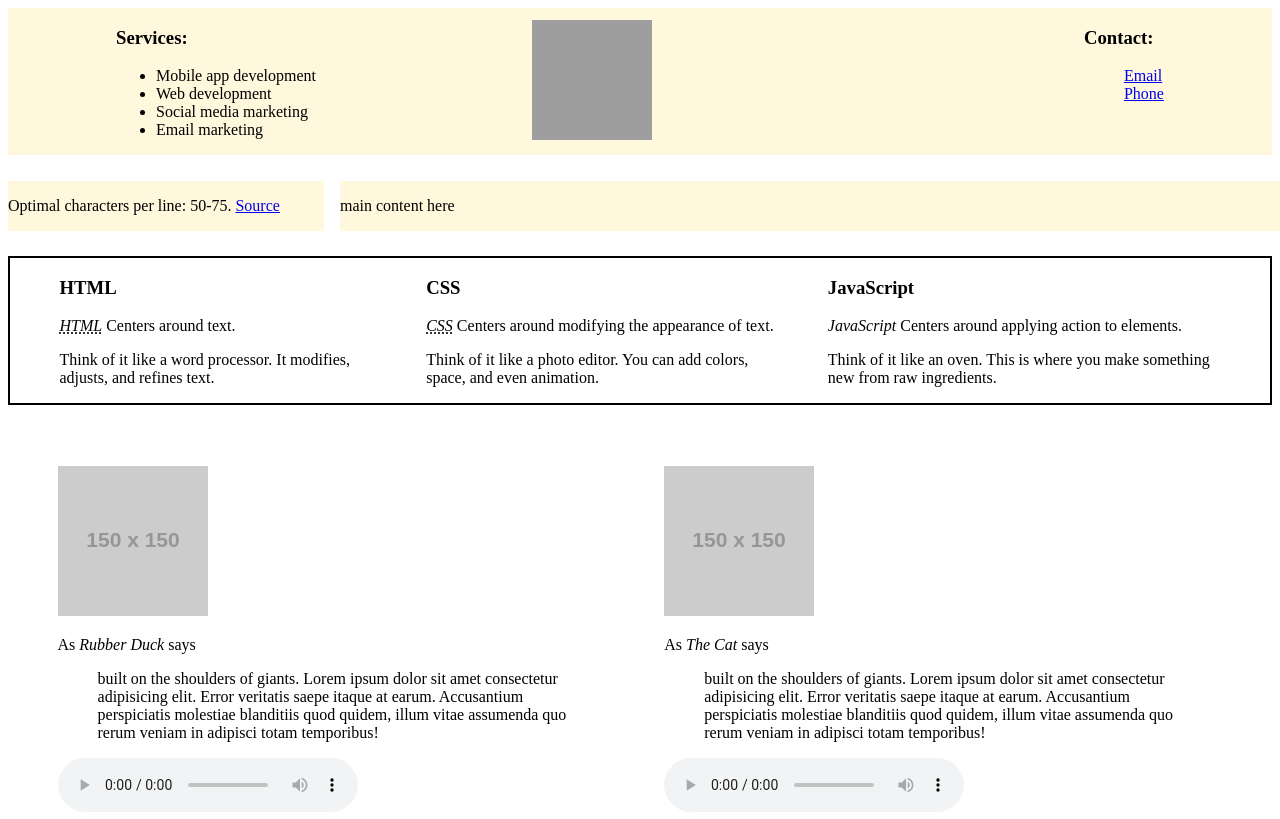
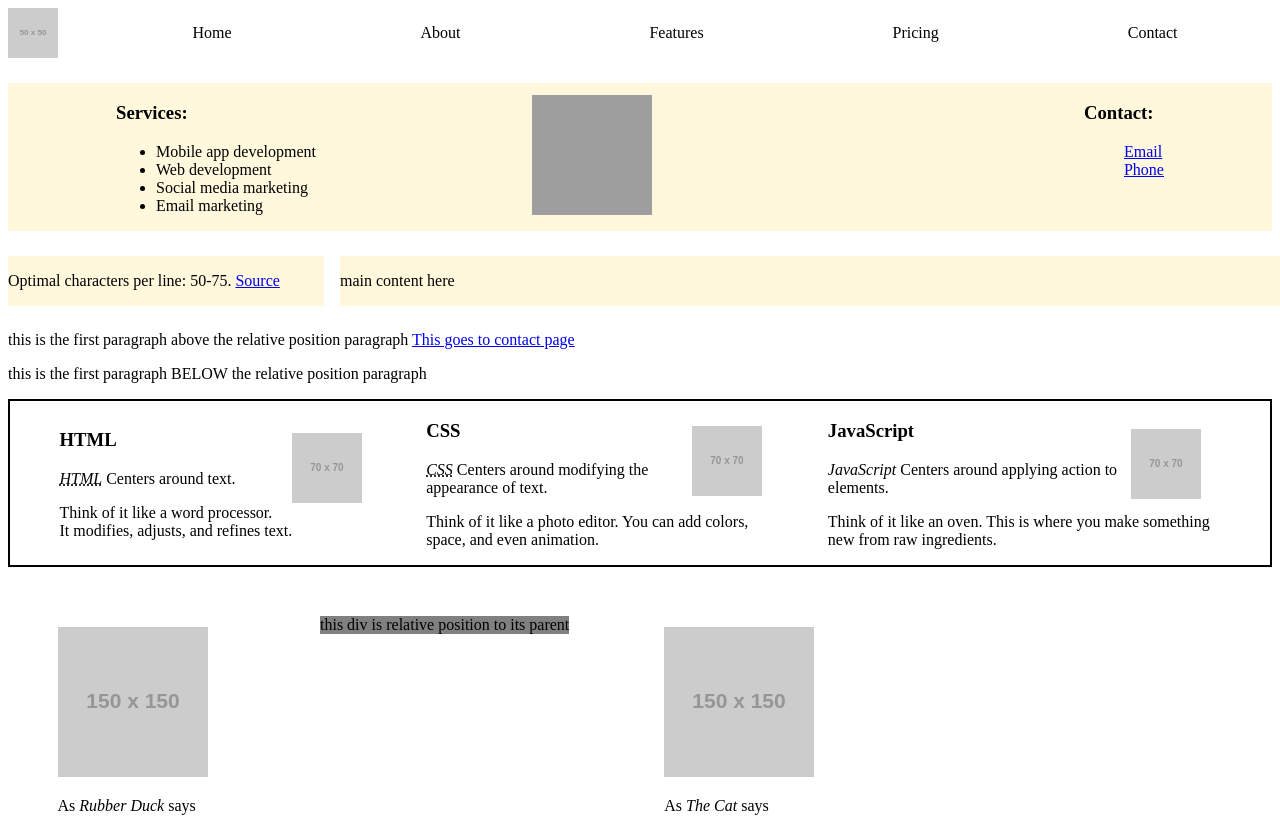
Before and after one commit to dominick-designs/demo-static-html-css, a website: page index.html in a window 1280 px wide. Shown: the top 819 px of the page. Drawn offline with Linux system fonts and the light colour scheme; grey boxes are pictures that could not be loaded; placeholder pictures from the web are drawn by us.

Commit message:
forked other project to develop mockup layout this is forked from project with original layout. I will delete a lot of code and develop according to a mockup that I created on marvelapp.com

```diff
--- /dev/null
+++ b/colorstyles.css
@@ -0,0 +1,19 @@
+.flex-header {
+	background-color: cornsilk;
+}
+
+.container-footer {
+	background-color: cornsilk;
+}
+/* begin grid elements */
+.header {
+	background-color: cornsilk;
+}
+.left-sidebar {
+	background-color: cornsilk;
+}
+.middle-main-content {
+	background-color: cornsilk;
+}
+
+/* end grid elements */
--- /dev/null
+++ b/contact/contactstyles.css
@@ -0,0 +1,6 @@
+p.pospra {
+	position: relative;
+	top: 10%;
+	bottom: 15px;
+	left: 25%;
+}
--- a/index.html
+++ b/index.html
@@ -12,6 +12,20 @@
 	</head>
 	<body>
 		<header class="container">
+			<nav class="navgrid">
+				<img
+					src="https://via.placeholder.com/50x50.png"
+					alt=""
+					class="small-logo"
+				/>
+				<ul class="navigflex">
+					<li><a href="Home"></a>Home</li>
+					<li><a href="Home"></a>About</li>
+					<li><a href="Home"></a>Features</li>
+					<li><a href="Home"></a>Pricing</li>
+					<li><a href="Home"></a>Contact</li>
+				</ul>
+			</nav>
 			<div class="flex-header">
 				<div id="align-left">
 					<h3>Services:</h3>
@@ -48,9 +62,7 @@
 					<h3>Contact:</h3>
 					<ul class="list-without-bullet">
 						<li>
-							<a href="mailto:dominick@dominickdesigns.space123"
-								>Email</a
-							>
+							<a href="mailto:dominick@dominickdesigns.sap">Email</a>
 						</li>
 						<li><a href="tel:+808-123-333">Phone</a></li>
 					</ul>
@@ -74,11 +86,34 @@
 			</article>
 		</main>
 
+		<div>
+			<p>
+				this is the first paragraph above the relative position
+				paragraph
+				<a href="/contact/contactindex.html"
+					>This goes to contact page</a
+				>
+			</p>
+			<p class="postionabs">
+				this div is relative position to its parent
+			</p>
+			<p>
+				this is the first paragraph BELOW the relative position
+				paragraph
+			</p>
+		</div>
+
 		<section class="section-flex">
 			<article>
+				<img
+					src="https://via.placeholder.com/70x70.png"
+					alt="aou"
+					class="goright"
+				/>
 				<header>
 					<h3>HTML</h3>
 				</header>
+
 				<p>
 					<dfn
 						><abbr title="Hyper Text Markup Language">HTML</abbr></dfn
@@ -92,6 +127,11 @@
 			</article>
 
 			<article>
+				<img
+					src="https://via.placeholder.com/70x70.png"
+					alt="aou"
+					class="goright"
+				/>
 				<header>
 					<h3>CSS</h3>
 				</header>
@@ -106,6 +146,11 @@
 			</article>
 
 			<article>
+				<img
+					src="https://via.placeholder.com/70x70.png"
+					alt="aou"
+					class="goright"
+				/>
 				<header>
 					<h3>JavaScript</h3>
 				</header>
--- a/package.json
+++ b/package.json
@@ -1,7 +1,7 @@
 {
-  "name": "static-html-css-grid",
+  "name": "demo-static-html-css",
   "version": "1.0.0",
-  "description": "demo css grid, advanced html",
+  "description": "demo css grid, advanced html. develop custom layout using flexbox, grid. ",
   "main": "index.html",
   "scripts": {
     "start": "serve",
--- a/styles.css
+++ b/styles.css
@@ -1,3 +1,5 @@
+@import url("colorstyles.css");
+
 /* Border box declaration https://www.paulirish.com/2012/box-sizing-border-box-ftw/ */
 * {
 	box-sizing: border-box;
@@ -8,6 +10,44 @@
 *:after {
 	box-sizing: inherit;
 }
+
+/* main navigation */
+.navgrid {
+	display: grid;
+	grid-template-columns: [logo] 50px [navlinks] 1fr;
+	grid-template-rows: [navrow] auto;
+}
+
+.navigflex {
+	display: flex;
+	justify-content: space-around;
+	align-items: center;
+	list-style: none;
+}
+
+.small-logo {
+	/* display: flex; */
+	width: 50px;
+	height: 50px;
+}
+
+/* positioning elements */
+
+.postionabs {
+	position: absolute;
+	left: 25%;
+	bottom: 150px;
+	background-color: gray;
+	z-index: -1;
+}
+
+.goright {
+	float: right;
+	margin: 7% 0% 0% 0%;
+	padding: 0 5% 2% 3%;
+}
+
+/* end positioning elements demo */
 
 /* contains grid elements */
 
@@ -26,28 +66,13 @@
 	gap: 1rem;
 	justify-items: center;
 	align-items: center;
-	background-color: cornsilk;
 }
-
-/* begin grid elements */
-.header {
-	background-color: cornsilk;
-}
-.left-sidebar {
-	background-color: cornsilk;
-}
-.middle-main-content {
-	background-color: cornsilk;
-}
-
-/* end grid elements */
 
 /* Begin flex items in header grid area */
 .flex-header {
 	display: flex;
 	justify-content: space-around;
-	background-color: cornsilk;
-	margin-bottom: 2%;
+	margin: 2% 0;
 }
 
 #center-image {
```
Also changed, not shown: contact/contactindex.html (added, +19 -0 lines).
